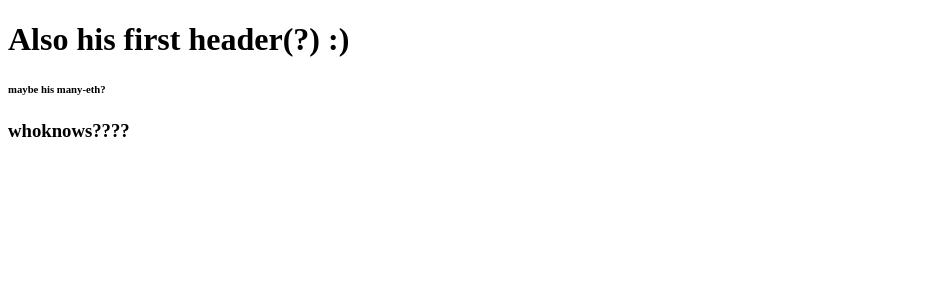
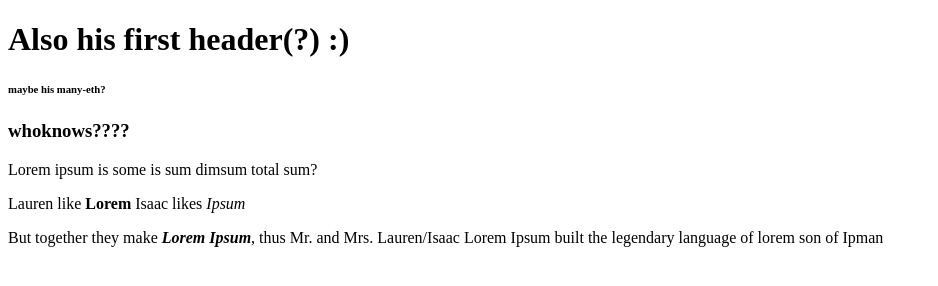
Before and after one commit to Kianuu/repos, a plain HTML site: page html-boilerplate/index.html in a window 1280 px wide. Shown: the whole page, without its empty margins (0-938 px from the left). Drawn offline with Linux system fonts and the light colour scheme.

Commit message:
Update boilerplate exemplar, testing <strong> and <em> and <p>

```diff
--- a/html-boilerplate/index.html
+++ b/html-boilerplate/index.html
@@ -8,5 +8,9 @@
         <h1>Also his first header(?) :)</h1>
         <h6> maybe his many-eth?</h6>
         <h3>whoknows????</h3>
+        <p> Lorem ipsum is some is sum dimsum total sum?</p>
+        <p> Lauren like <strong> Lorem </strong> Isaac likes <em> Ipsum</em></p>
+        <p>But together they make <strong><em>Lorem Ipsum</em></strong>, thus Mr. and Mrs. Lauren/Isaac Lorem Ipsum
+        built the legendary language of lorem son of Ipman</p>
     </body>
 </html>
```
